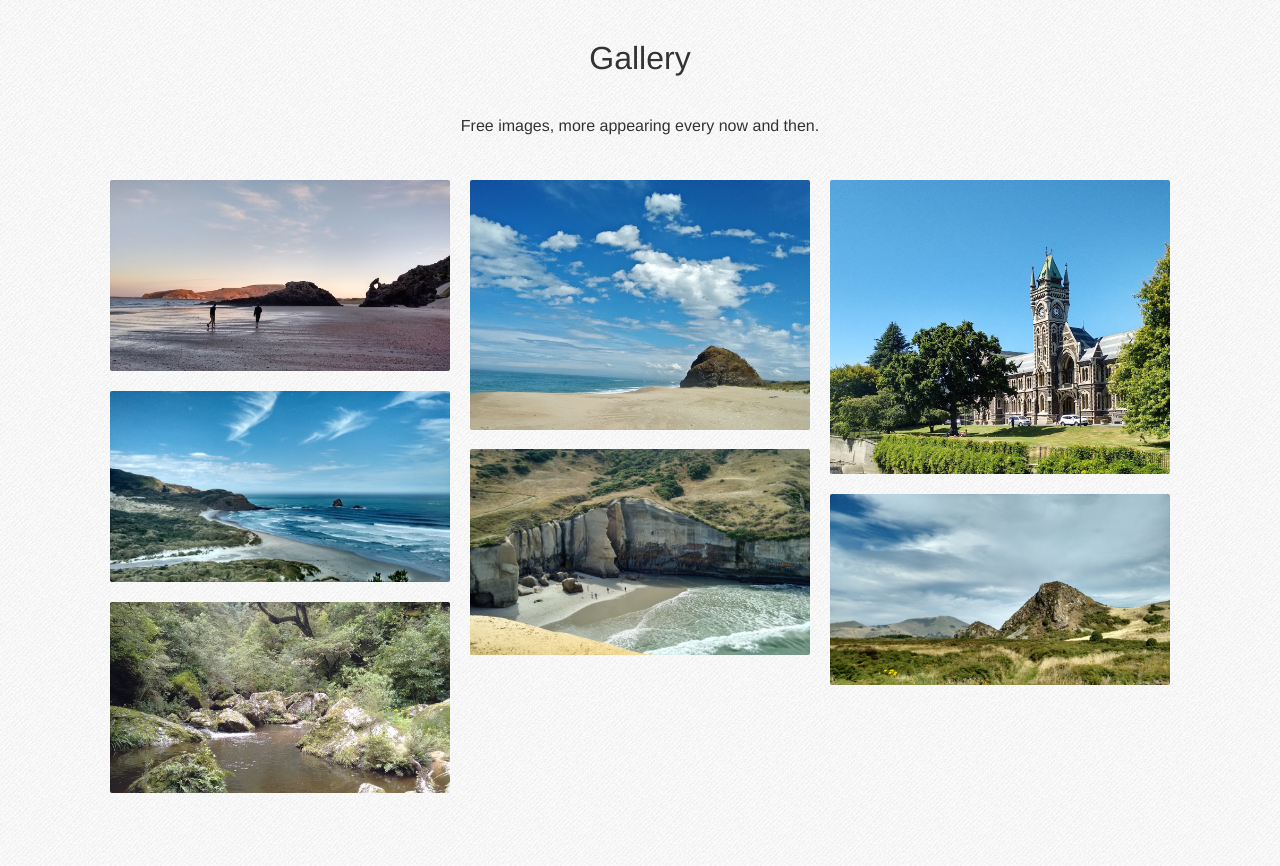
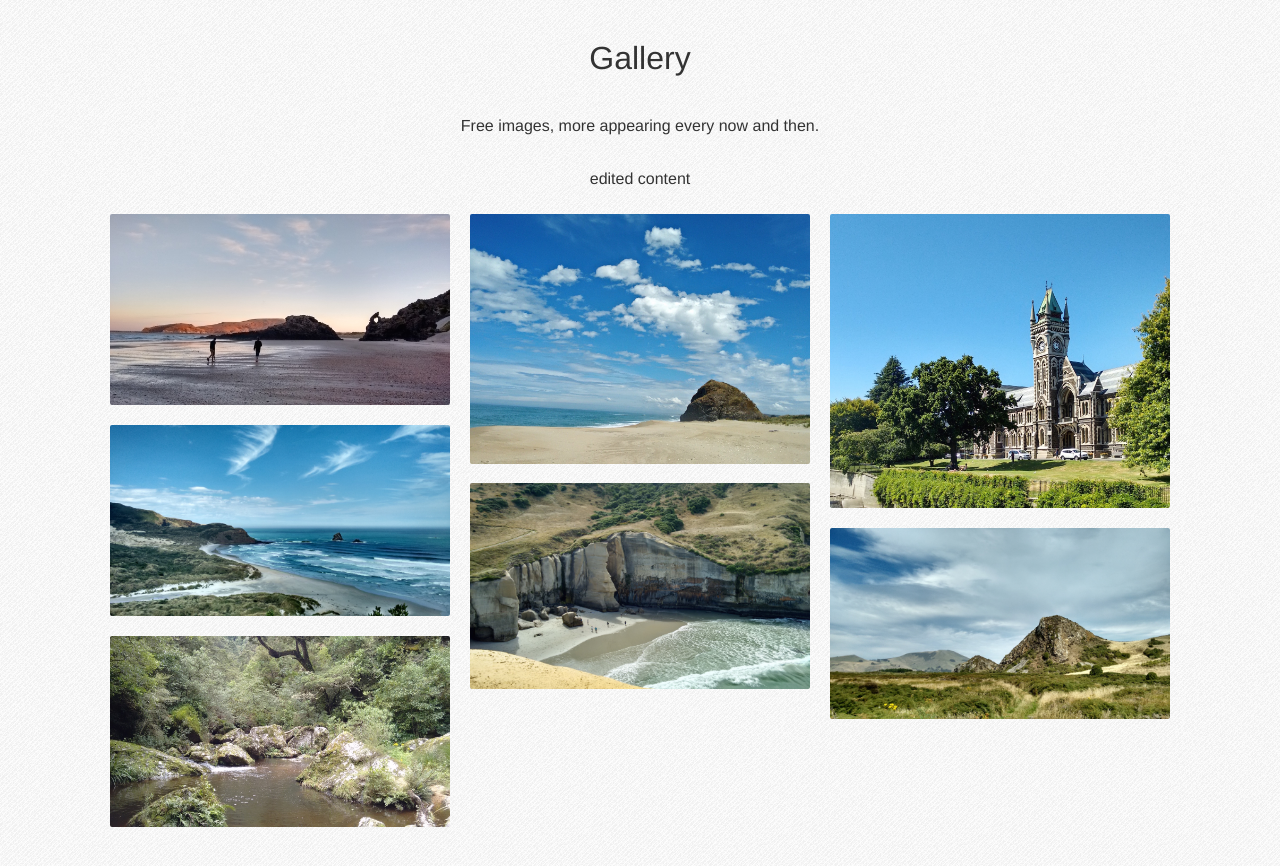
Before and after one commit to rphillips-nz/sync-test, a Jekyll site: the page built from index.html, in a window 1280 px wide. Shown: the top 866 px of the page. Built offline with Jekyll 4.4.1, drawn with Linux system fonts in a browser that asks for light colours.

Commit message:
a whole mix of changes

```diff
--- a/index.html
+++ b/index.html
@@ -6,6 +6,8 @@ title: Gallery
 <p class="hero">
 	{{ site.description }}
 </p>
+
+<p>edited content</p>
 
 <div id="gallery" class="gallery-list js-masonry">
 	{% for picture in site.pictures %}
--- /dev/null
+++ b/new-file.txt
@@ -0,0 +1 @@
+new content
```
Also changed, not shown: cloudcannon-icon.png (deleted), moved-style.css (renamed from style.css).
